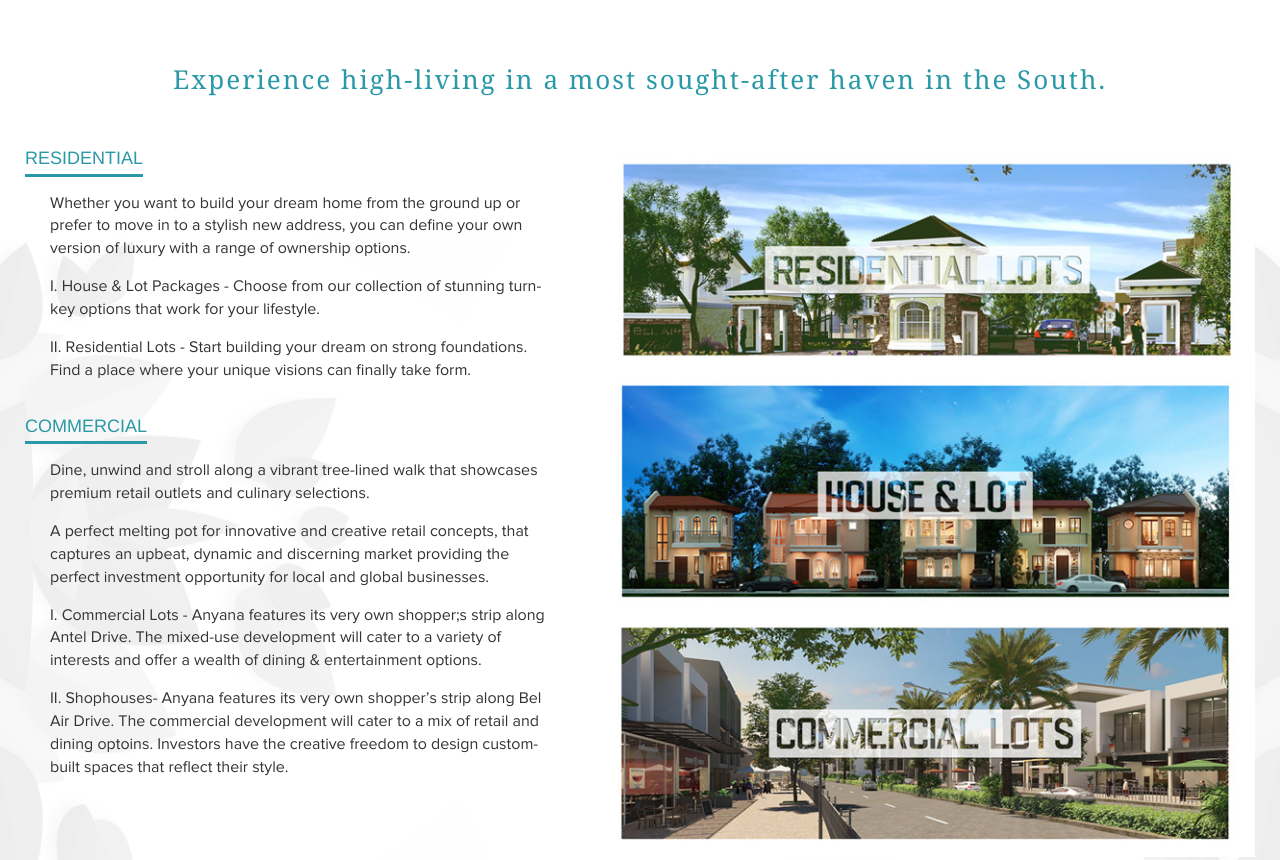
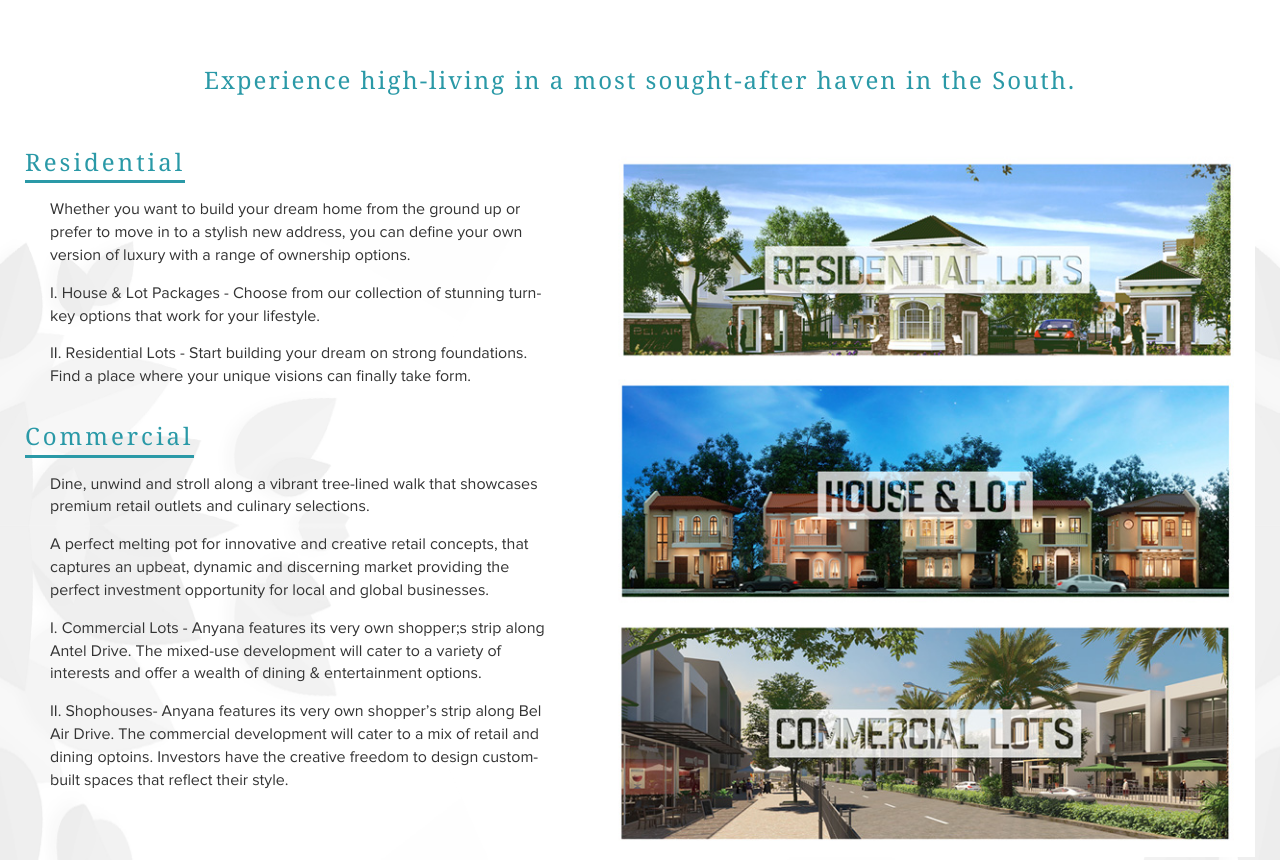
Before and after one commit to johnpeterarao/anyana, a plain HTML site: page index.html in a window 1280 px wide. Shown: the part 4882-5742 px from the top of the page. Drawn offline with Linux system fonts and the light colour scheme.

Commit message:
Font adjustment

```diff
--- a/css/main.scss
+++ b/css/main.scss
@@ -291,14 +291,14 @@ body { overflow-x: hidden;}
 
     .sec-6 {     padding: 60px 0px 60px; background: url(../images/sec-6.png) #fff; background-size: 100%; background-repeat: no-repeat; background-position: bottom center;
         .hldr {
-            > h3 { text-align: center; margin-bottom: 50px; color: $blue; text-transform: unset; font-size: 26px;}
+            > h3 { text-align: center; margin-bottom: 50px; color: $blue; text-transform: unset; font-size: 24px;}
 
             .list-hldr {
                 > ul { @extend .flex;
                     > li {
                         article { margin-bottom: 20px;}
                         article:last-of-type { margin-bottom: 0px;}
-                        h4 { text-transform: uppercase; color: $blue; padding-bottom: 5px; border-bottom: 3px solid $blue; float: left; margin-bottom: 15px;}
+                        h4 {      color: $blue; padding-bottom: 5px; border-bottom: 3px solid #2a99a7; float: left; margin-bottom: 15px; font-family: "Georgia", Arial, sans-serif; letter-spacing: 3px; font-size: 24px;}
                         p { width: 100%; float: left; font-family: $fontmain; font-size: 16px; margin-bottom: 15px; padding-left: 25px;}
                     }
 
```
Also changed, not shown: css/main.css, 1 other file.
